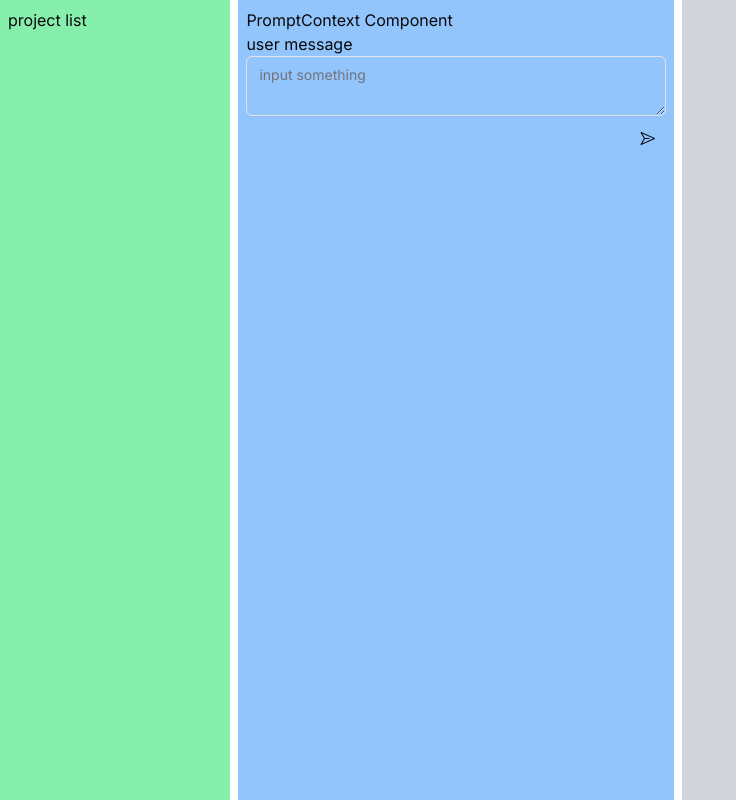
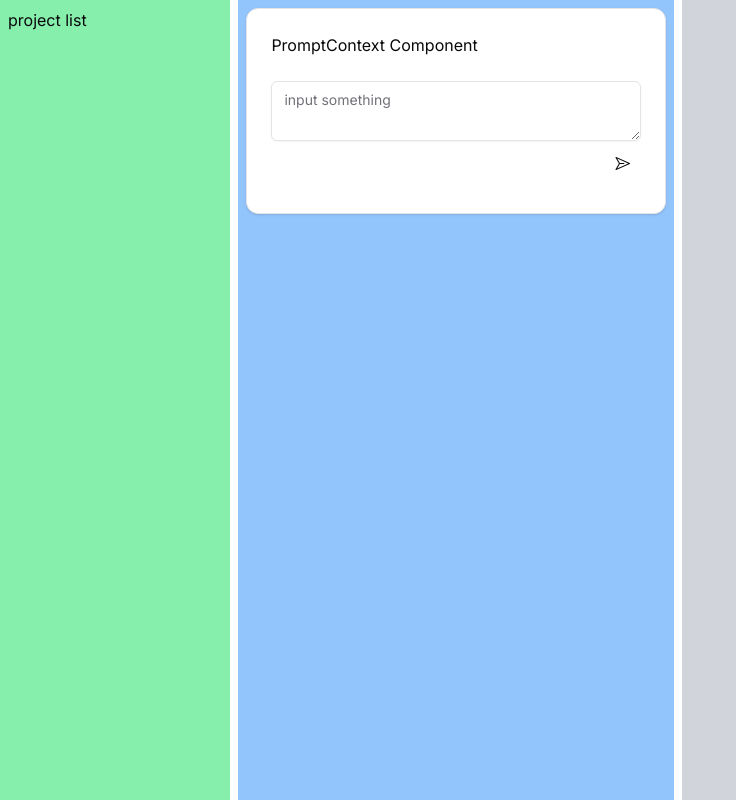
Before and after one commit to shing19/ai-pal, a Next.js app: page / in a window 1280 px wide. Shown: the whole page, without its empty margins (0-736 px from the left). Built offline with nearby package versions, Linux system fonts and the light colour scheme.

Commit message:
feat: 更新css和hover切换button显示状态

```diff
--- a/app/components/Chat/ChatConversation.tsx
+++ b/app/components/Chat/ChatConversation.tsx
@@ -7,6 +7,7 @@
 import ChatDialog from './ChatDialog';
 import { Cross2Icon } from '@radix-ui/react-icons';
 import { Button } from '@/components/ui/button';
+import { Card, CardContent, CardHeader } from '@/components/ui/card'
 
 
 interface ChatConversationProps {
@@ -77,7 +78,9 @@
     return (
         <div>
             {displayMessages.length > 0 &&
-                <div>
+                <Card>
+                    <CardContent>
+                        <div className='flex-col space-y-2 my-6'>
                             <ChatDialog
                                 messages={displayMessages}
                                 conversationCreatedAt={conversation.createdAt}
@@ -90,12 +93,14 @@
                                 messages={messages} />
                             {conversation.createdAt !== undefined &&
                                 <div>
-                            <Button variant="outline" size="icon" className='h-5 w-12' onClick={() => handleDelete(conversation.createdAt)}>
-                                <Cross2Icon className="h-3 w-3" /> 删除对话
+                                    <Button variant="outline" onClick={() => handleDelete(conversation.createdAt)}>
+                                        删除对话
                                     </Button>
                                 </div>
                             }
                         </div>
+                    </CardContent>
+                </Card>
             }
         </div>
     )
--- a/app/components/Chat/ChatDialog.tsx
+++ b/app/components/Chat/ChatDialog.tsx
@@ -4,20 +4,33 @@
 import { Button } from "@/components/ui/button"
 import { Cross2Icon } from '@radix-ui/react-icons'
 import { PalContext } from '../Context/PalContext'
+import { Badge } from "@/components/ui/badge"
 
 interface ChatDialogProps {
     messages: Message[],
     conversationCreatedAt: Date | undefined
 }
 
+interface ShowDeleteButtonsState {
+    [key: string]: boolean;
+}
+
+
 const ChatDialog = ({ messages, conversationCreatedAt }: ChatDialogProps) => {
     const { contextMessages, projectConversations, updateConversationCreatedAt, updateContextMessages } = useContext(PalContext);
+    const [showDeleteButtons, setShowDeleteButtons] = useState<ShowDeleteButtonsState>({});
 
     const handleDragStart = (e: React.DragEvent<HTMLDivElement>, message: Message) => {
         e.dataTransfer.setData('application/json', JSON.stringify(message));
     };
 
 
+    const toggleDeleteButton = (messageId: string) => {
+        setShowDeleteButtons((prevState: ShowDeleteButtonsState) => ({
+            ...prevState,
+            [messageId]: !prevState[messageId],
+        }));
+    };
     const handleDelete = (messageId: string) => {
         const newMessages = messages.filter(message => message.id !== messageId)
         // 在context里更新
@@ -41,21 +54,37 @@
 
     return (
         <div>
-      {messages?.map((message: Message) => {
+            {messages.length > 0 && messages.map((message) => {
+                const showDeleteButton = showDeleteButtons[message.id] || false;
+
                 return (
                     <div
                         key={message.id}
+                        className="mt-2"
+                        onMouseEnter={() => toggleDeleteButton(message.id)}
+                        onMouseLeave={() => toggleDeleteButton(message.id)}
+                    >
+                        <div
+                            className='flex justify-between'
                             draggable
                             onDragStart={(e) => handleDragStart(e, message)}
                         >
-            {message.role === 'assistant' ? <h5>GPT</h5> : <h5>User</h5>}
-            {message.createdAt && <p>{new Date(message.createdAt).toLocaleString()}</p>}
-            {message.content && message.content.split('\n').map((currentTextBlock: string, index: number) => {
+                            <div className="flex space-x-2 items-center">
+                                {message.role === 'assistant' ? <Badge>Bot</Badge> : <Badge variant="secondary">User</Badge>}
+                                {message.createdAt && <span className="text-sm text-muted-foreground">{new Date(message.createdAt).toLocaleString()}</span>}
+                            </div>
+                            {showDeleteButton && (
+                                <Button variant="destructive" size="icon" className="h-5 w-5" onClick={() => handleDelete(message.id)}>
+                                    <Cross2Icon className="h-3 w-3" />
+                                </Button>
+                            )}
+                        </div>
+                        <div className="ml-1 mt-2">
+                            {message.content &&
+                                message.content.split('\n').map((currentTextBlock: string, index: number) => {
                                     return <p key={message.id + index}>{currentTextBlock}</p>;
                                 })}
-            <Button variant="outline" size="icon" className='h-5 w-5' onClick={() => handleDelete(message.id)}>
-              <Cross2Icon className="h-3 w-3" />
-            </Button>
+                        </div>
                     </div>
                 );
             })}
--- a/app/components/Chat/ChatInput.tsx
+++ b/app/components/Chat/ChatInput.tsx
@@ -37,7 +37,6 @@
                     handleSubmit(e);
                 }
             }} style={{ display: 'flex', flexDirection: 'column', position: 'relative', paddingBottom: '3rem' }}>
-                <p>user message</p>
                 <Textarea
                     placeholder='input something'
                     value={input}
--- a/app/components/PromptContext.tsx
+++ b/app/components/PromptContext.tsx
@@ -4,6 +4,7 @@
 import { useChat, Message } from 'ai/react'
 import ChatInput from './Chat/ChatInput'
 import ChatDialog from './Chat/ChatDialog';
+import { Card, CardContent, CardHeader } from '@/components/ui/card';
 
 
 const PromptContext = () => {
@@ -78,7 +79,9 @@
                 onDragOver={handleDragOver}
                 onDrop={handleDrop}
             >
-                <div>PromptContext Component</div>
+                <Card>
+                    <CardHeader>PromptContext Component</CardHeader>
+                    <CardContent>
                         <ChatDialog
                             messages={contextMessages}
                             conversationCreatedAt={undefined}
@@ -89,6 +92,8 @@
                             handleSubmit={handleSubmitExtended}
                             isLoading={isLoading}
                             messages={messages} />
+                    </CardContent>
+                </Card>
             </div>
         </div>
     );
--- /dev/null
+++ b/components/ui/badge.tsx
@@ -0,0 +1,36 @@
+import * as React from "react"
+import { cva, type VariantProps } from "class-variance-authority"
+
+import { cn } from "@/lib/utils"
+
+const badgeVariants = cva(
+  "inline-flex items-center rounded-md border px-2.5 py-0.5 text-xs font-semibold transition-colors focus:outline-none focus:ring-2 focus:ring-ring focus:ring-offset-2",
+  {
+    variants: {
+      variant: {
+        default:
+          "border-transparent bg-primary text-primary-foreground shadow hover:bg-primary/80",
+        secondary:
+          "border-transparent bg-secondary text-secondary-foreground hover:bg-secondary/80",
+        destructive:
+          "border-transparent bg-destructive text-destructive-foreground shadow hover:bg-destructive/80",
+        outline: "text-foreground",
+      },
+    },
+    defaultVariants: {
+      variant: "default",
+    },
+  }
+)
+
+export interface BadgeProps
+  extends React.HTMLAttributes<HTMLDivElement>,
+    VariantProps<typeof badgeVariants> {}
+
+function Badge({ className, variant, ...props }: BadgeProps) {
+  return (
+    <div className={cn(badgeVariants({ variant }), className)} {...props} />
+  )
+}
+
+export { Badge, badgeVariants }
--- /dev/null
+++ b/components/ui/card.tsx
@@ -0,0 +1,76 @@
+import * as React from "react"
+
+import { cn } from "@/lib/utils"
+
+const Card = React.forwardRef<
+  HTMLDivElement,
+  React.HTMLAttributes<HTMLDivElement>
+>(({ className, ...props }, ref) => (
+  <div
+    ref={ref}
+    className={cn(
+      "rounded-xl border bg-card text-card-foreground shadow",
+      className
+    )}
+    {...props}
+  />
+))
+Card.displayName = "Card"
+
+const CardHeader = React.forwardRef<
+  HTMLDivElement,
+  React.HTMLAttributes<HTMLDivElement>
+>(({ className, ...props }, ref) => (
+  <div
+    ref={ref}
+    className={cn("flex flex-col space-y-1.5 p-6", className)}
+    {...props}
+  />
+))
+CardHeader.displayName = "CardHeader"
+
+const CardTitle = React.forwardRef<
+  HTMLParagraphElement,
+  React.HTMLAttributes<HTMLHeadingElement>
+>(({ className, ...props }, ref) => (
+  <h3
+    ref={ref}
+    className={cn("font-semibold leading-none tracking-tight", className)}
+    {...props}
+  />
+))
+CardTitle.displayName = "CardTitle"
+
+const CardDescription = React.forwardRef<
+  HTMLParagraphElement,
+  React.HTMLAttributes<HTMLParagraphElement>
+>(({ className, ...props }, ref) => (
+  <p
+    ref={ref}
+    className={cn("text-sm text-muted-foreground", className)}
+    {...props}
+  />
+))
+CardDescription.displayName = "CardDescription"
+
+const CardContent = React.forwardRef<
+  HTMLDivElement,
+  React.HTMLAttributes<HTMLDivElement>
+>(({ className, ...props }, ref) => (
+  <div ref={ref} className={cn("p-6 pt-0", className)} {...props} />
+))
+CardContent.displayName = "CardContent"
+
+const CardFooter = React.forwardRef<
+  HTMLDivElement,
+  React.HTMLAttributes<HTMLDivElement>
+>(({ className, ...props }, ref) => (
+  <div
+    ref={ref}
+    className={cn("flex items-center p-6 pt-0", className)}
+    {...props}
+  />
+))
+CardFooter.displayName = "CardFooter"
+
+export { Card, CardHeader, CardFooter, CardTitle, CardDescription, CardContent }
```
Lines whose indentation alone changed are shown as unchanged.
